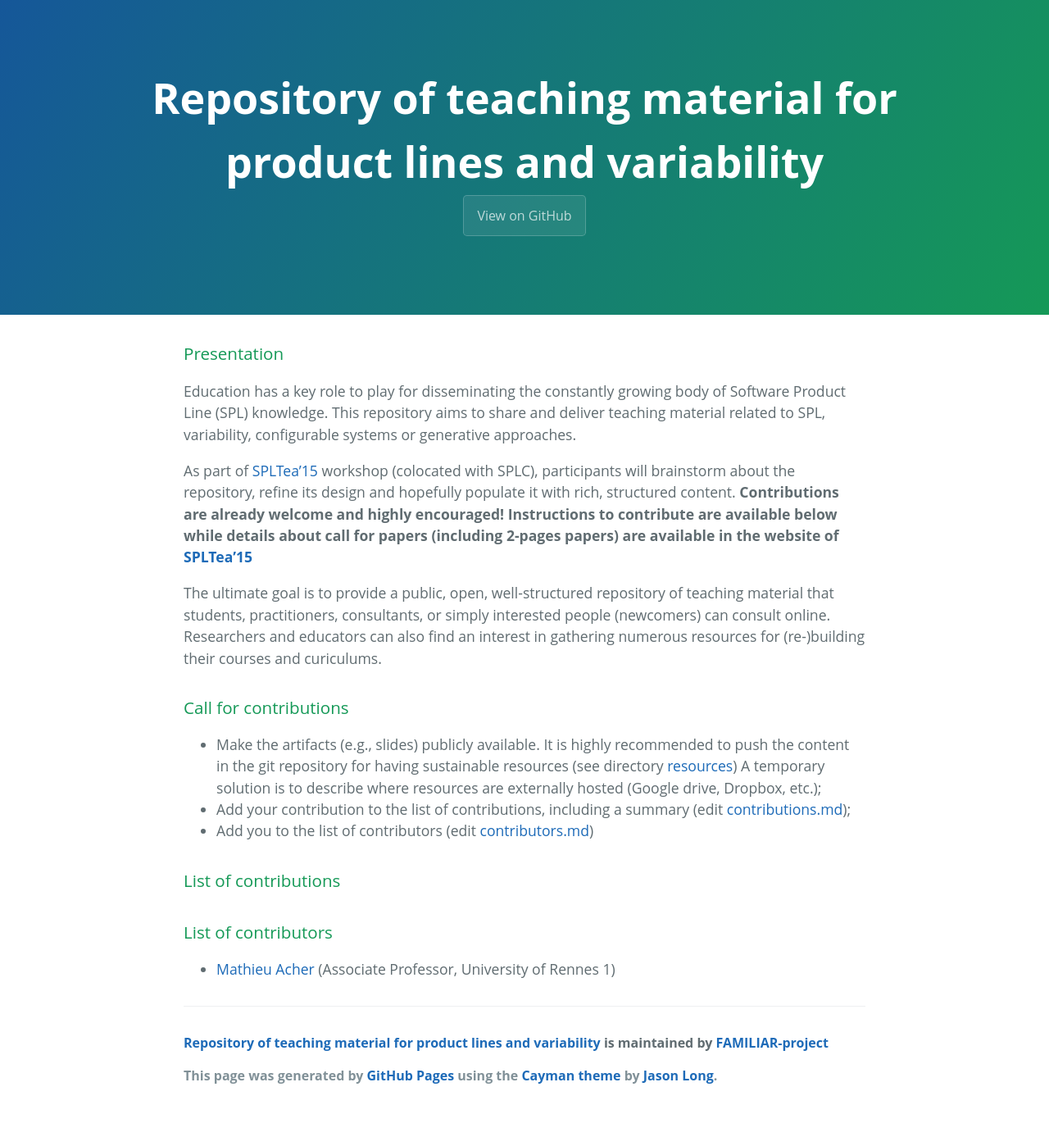
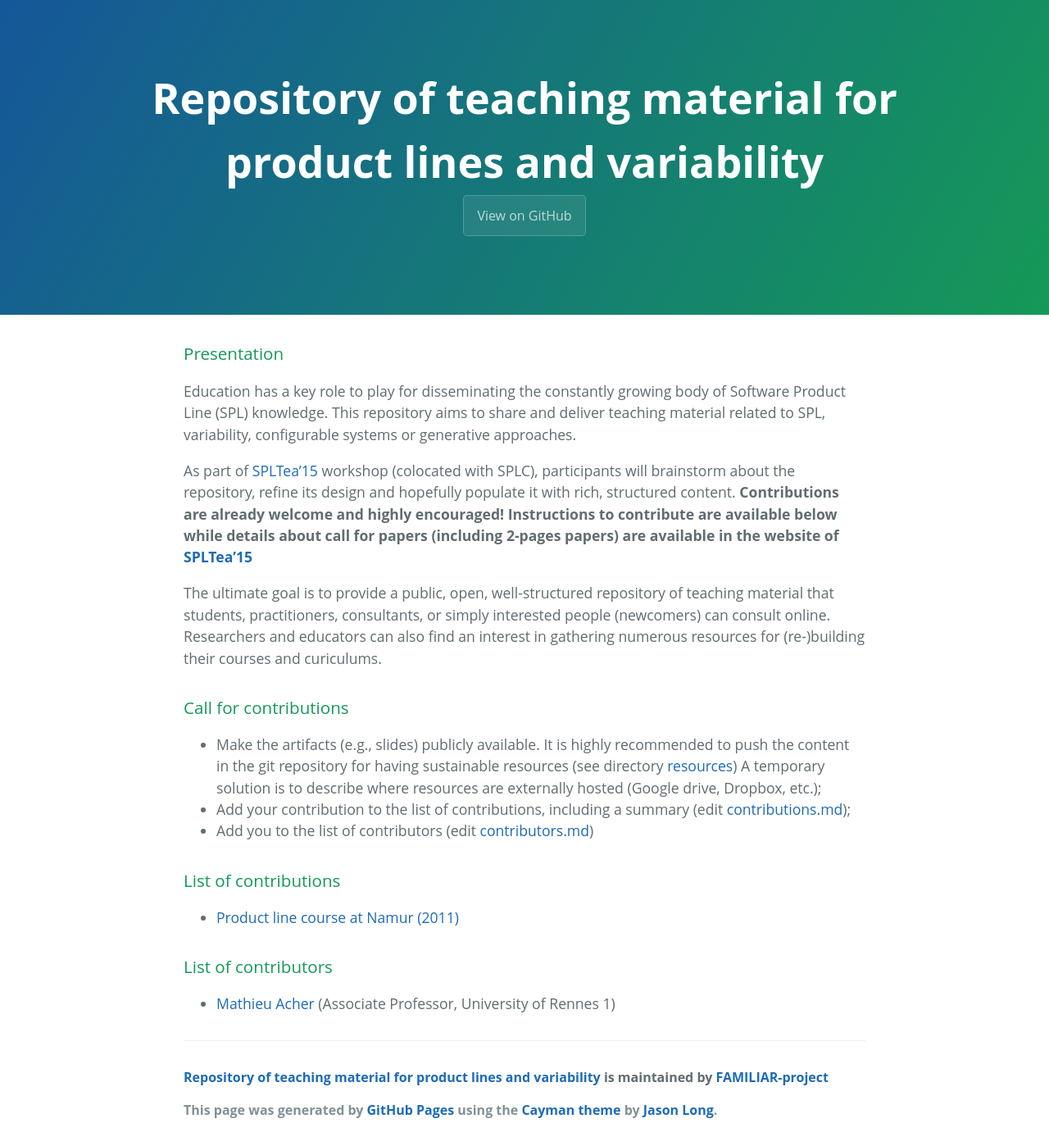
Before and after one commit to FAMILIAR-project/teaching, a Jekyll site: the page built from index.html, in a window 1280 px wide. Shown: the whole page at 82% size. Built offline with Jekyll 4.4.1, drawn with Linux system fonts in a browser that asks for light colours; before the commit the page ends 1356 px from its top, so only the background shows below that.

Commit message:
Update contributions.md

```diff
--- a/_includes/contributions.md
+++ b/_includes/contributions.md
@@ -1 +1,3 @@
 ### List of contributions
+
+ * [Product line course at Namur (2011)](../namur.html)
```
